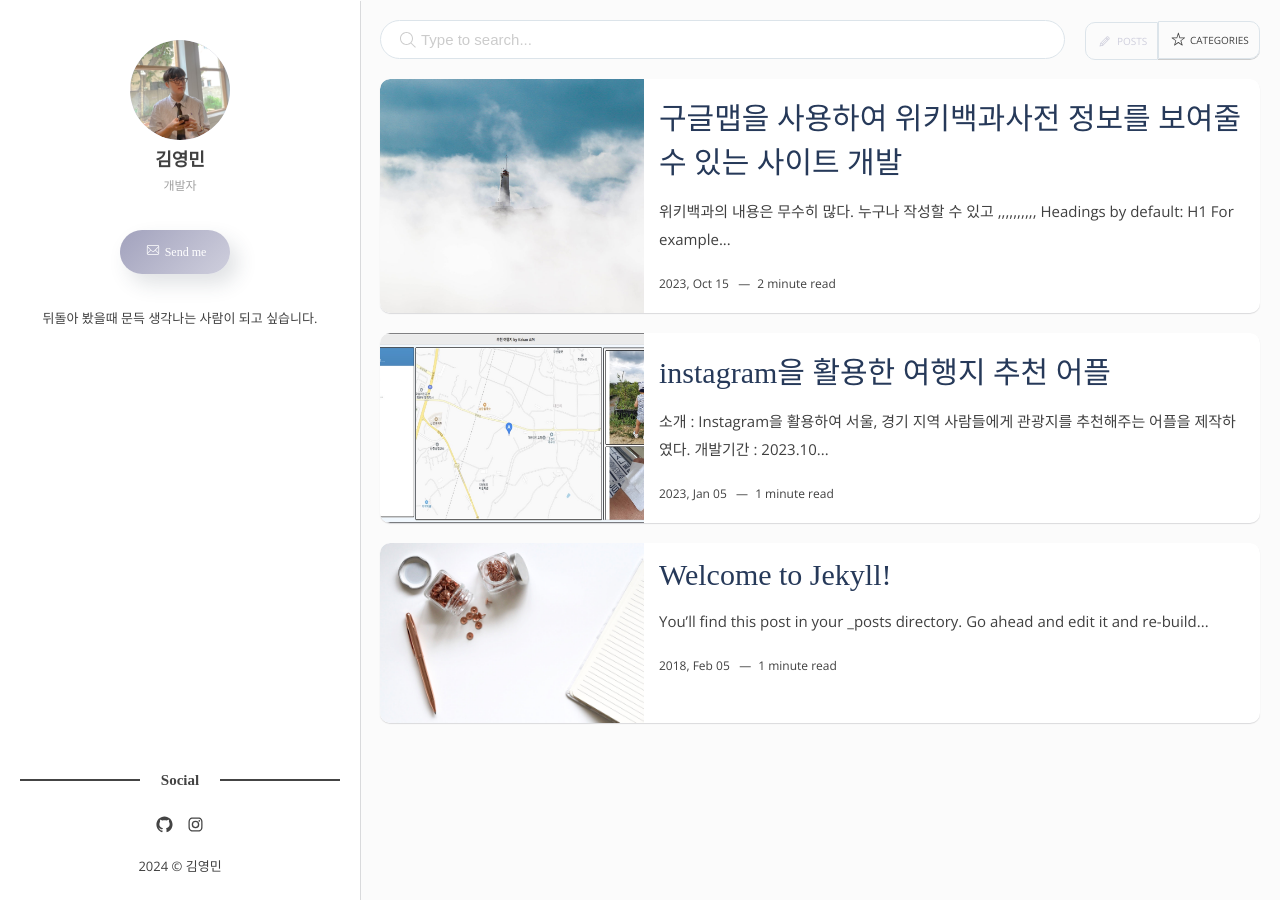
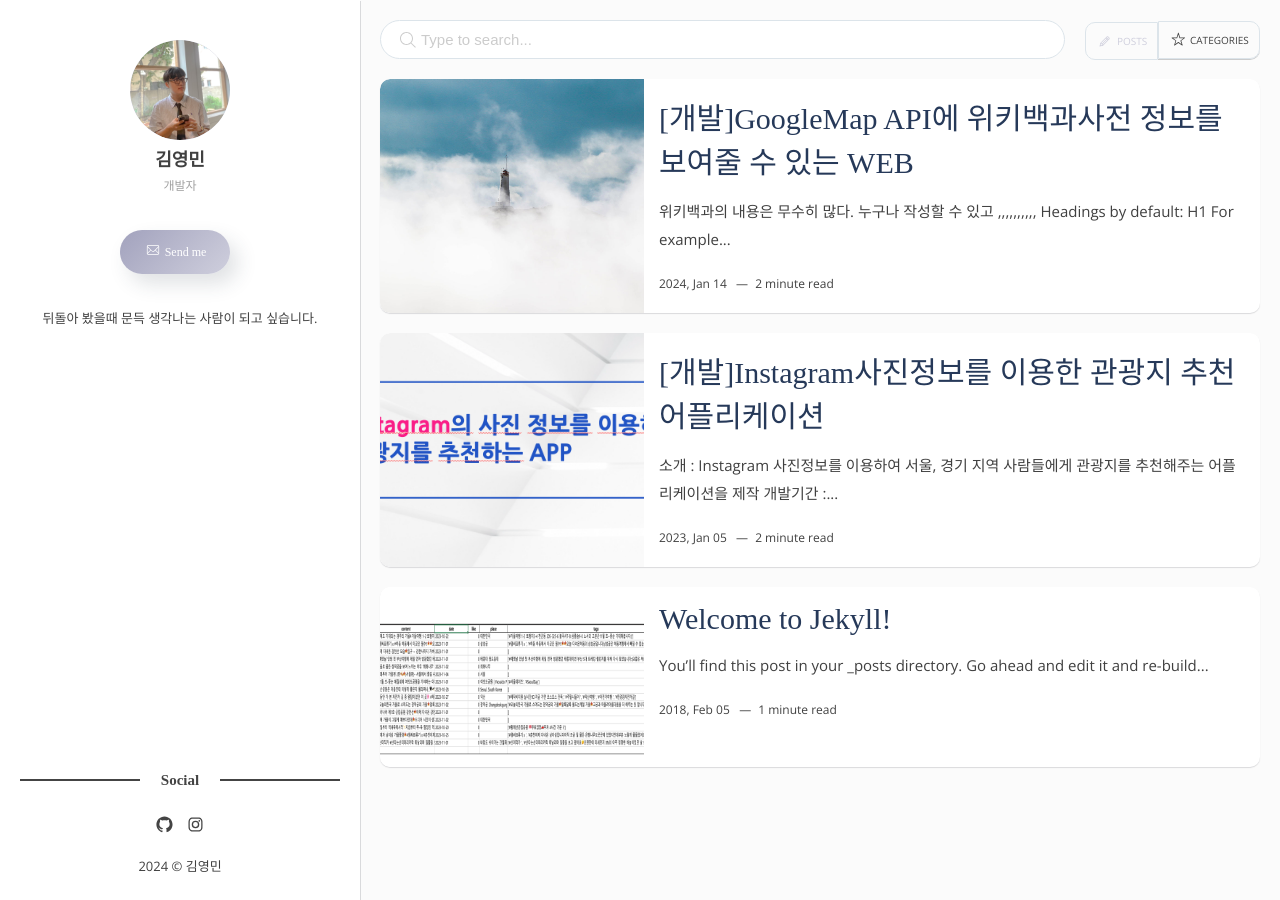
Before and after one commit to from-youngmiin/from-youngmiin.github.io, a Jekyll site: the page built from index.html, in a window 1280 px wide. Built offline with Jekyll 4.4.1, drawn with Linux system fonts in a browser that asks for light colours; some web fonts are replaced; the list of posts is cut into pages by our own code; part of the change alters nothing that is shown.

Commit message:
instagram updata

```diff
--- a/_posts/2018-02-07-where-I-rest-after-work.markdown
+++ /dev/null
@@ -1,30 +0,0 @@
----
-layout: post
-title: instagram을 활용한 여행지 추천 어플
-image: 3.jpg
-date: 2023.01.05 12:00:00
-tags: [rest, work]
-categories: rest
----
-##### 소개 : Instagram을 활용하여 서울, 경기 지역 사람들에게 관광지를 추천해주는 어플을 제작하였다.
-
-
-##### 개발기간 : 2023.10 ~ 2023.12
-
-##### 맡은 임무 : 팀장 및 서버파트 (5인으로 구성하여 UI, DB, 크롤링, 서버로 나누어 활동함)
-
-##### 사용한 프로그램 : Front-End(PyQt5), Back-end(flask), Data-crawl(web-crawling), DB(Mysql)
-
-##### 주요 기능 :
-cos를 활용하여 데이터끼리의 유사도를 측정한다.사용자가 선택한 데이터와 instagram의 태그를 비교하여 유사도가 큰것들을 출력
-
-![Image 4](/images/4.jpg)
->로그인 및 회원가입 화면
-
-어플을 열게되면 일단 로그인 및 회원가입을 할 수 있는 환경을 구축하였다. 앱으로 작동하는 형식이기 때문에 서버에 http 형식으로 데이터가 송수신되어 1:1 통신이 필요하였다. 이러한 체크로 사용자의 정보를 가입시켜 Mysql로 저장하는 형식으로 작동한다.
-
-![Image 5](/images/5.jpg)
-*[화면 디자인(UX)은 다른 개발된 작품을 활용하였습니다.]*
-
-로그인을 하게된다면 여행정보를 검색할수 있는 화면으로 진행된다. 이후 나의 위치를 검색해 정확한
-![Image 6](/images/6.jpg)
--- a/_posts/2018-03-02-style-guide.markdown
+++ b/_posts/2024-01-14-wikipidia.markdown
@@ -1,8 +1,8 @@
 ---
 layout: post
-title: 구글맵을 사용하여 위키백과사전 정보를 보여줄 수 있는 사이트 개발
+title: '[개발]GoogleMap API에 위키백과사전 정보를 보여줄 수 있는 WEB'
 image: 8.jpg
-date: 2023-10-15
+date: 2024-01-14 12:00:00
 tags:
 categories: guide
 ---
--- /dev/null
+++ b/_posts/2024-01-16-instagram-kakao-map-api.markdown
@@ -0,0 +1,62 @@
+---
+layout: post
+title: '[개발]Instagram사진정보를 이용한 관광지 추천 어플리케이션'
+image: 3.jpg
+date: 2023.01.05 12:00:00
+tags: [rest, work]
+categories: rest
+---
+##### 소개 : Instagram 사진정보를 이용하여 서울, 경기 지역 사람들에게 관광지를 추천해주는 어플리케이션을 제작
+
+##### 개발기간 : 2023.10 ~ 2023.12
+<div style="text-align: center;">
+  <img src="/images/15.jpg" alt="Image 15" width="500"/>
+</div>
+
+<br>
+##### 맡은 임무 : 팀장 및 서버파트 (5인으로 구성하여 UI, DB, 크롤링, 서버로 나누어 활동)
+
+##### 사용한 프로그램 : Front-End(PyQt5), Back-end(Flask), Data-crawl(web-crawling), DB(Mysql)
+
+##### 주요 기능 : cos를 활용하여 데이터끼리의 유사도를 측정한다.사용자가 선택한 데이터와 instagram의 태그를 비교하여 유사도가 큰것들을 출력
+
+>로그인 및 회원가입 화면
+
+![Image 4](/images/4.jpg)
+
+어플을 열게되면 일단 로그인 및 회원가입을 할 수 있는 환경을 구축하였다. APP으로 작동하는 형식이기 때문에 서버와 http 형식으로 데이터가 송수신되어 1:1 통신으로 이루어진다. 이러한 서버와의 통신으로 중복되지 않는 사용자의 정보를 가입시켜 Mysql로 저장하는 형식으로 작동한다.
+
+>메인 화면 및 사용자 위치 검색 화면
+
+![Image 5](/images/5.jpg)
+*[짧은 기간안에 개발을 해야했기 때문에 화면 디자인(UX)은 다른 개발된 작품을 활용하였습니다.]*
+
+로그인이후 먼저 본인의 위치를 검색해 정확한 위치를 선택이 가능하다.(추후 원하는 지역이 없다면 사용자 위치에서 가까운곳을 추천해주기 위함이다.) kakao-map API를 사용하여 서버에 띄우고 url형식으로 출력되는 방법을 활용하였다.
+
+>사용자가 원하는 관광지를 찾는 키워드를 선택하는 화면
+
+![Image 6](/images/6.jpg)
+
+관광지 추천을 하기위헤서는 데이터들이 무수히 많아야한다고 생각했지만 크롤링의 이슈와 인스타그램의 크롤링의 이슈들이 있었다.
+전국적인 관광지에대해 기간안에 불가능하다고 판단하여 서울특별시, 경기도를 우선적으로 추천하는 어플리케이션을 제작하였다. 추후 점차 넓혀갈 생각이다.
+
+사용자가 선택한 테마들로 장소와 태그를 선택하게 되면 서버로 json 형식으로 전송되어 서버에있는 크롤링한 데이터들과 유사도를 측정한다. 유사도가 높은 데이터들을 3개를 출력한다. 만약 유사도가 없거나 낮다면 비슷한 장소를 추천한다.
+
+| ![Image 9](/images/9.jpg) | ![Image 10](/images/10.jpg) |
+
+>이슈
+
+![Image 12](/images/12.jpg)
+
+인스타그램의 사진정보를 활용하기위해서 인스타그램의 태그를 활용하기로 하였다. 하지만 크롤링해본 결과 20개정도의 게시물만 크롤링이 진행되었다. 다양한 사용자들이 다양한 형태의 해시태그를 사용하고, 이모지, 유행어 등을 사용하여 진행하기 어렵다고 판단하였다.
+
+![Image 7](/images/7.jpg)
+
+인스타그램의 해시태그가 아닌 위치정보를 사용하는 것으로 해결하여 진행하였다. 이렇게 진행해본결과 100개가 넘는 것이 크롤링되었다. 불필요한 키워드와 관련 없는 테그들은 stop_words를 사용하여 해결하였다.(사용자의 선택한 태그들과 유사도를 측정하기 위함)
+
+
+하지만 인스타그램의 보안으로 url을 일정 기간이 지나면 무작위로 변경해지도록 하여서 진행하려던 인스타그램 접속페이지에대한 문제가 있었다.사용자에게 해당 지역의 사진정보를 제공하기 위해서는 주기적인 업데이트가 필요하다고 생각하여 인스타그램의 업데이트와 함께 업데이트를 하기로 하였다.
+
+![Image 11](/images/11.jpg)
+
+유사도는 제일 높다면 98퍼센트까지 나왔지만 해당 사진의 태그들은 다양하기 때문에 높게 출력되는 경우는 드물었고 평균 60퍼센트로 출력되었고 퍼센트를 더 높이기 위해서 더많은 데이터들을 활용해야한다.
```
Also changed, not shown: images/10.jpg, images/11.jpg, images/12.jpg, images/13.jpg (added), images/15.jpg (added), images/3.jpg, images/7.jpg, 4 other files.
